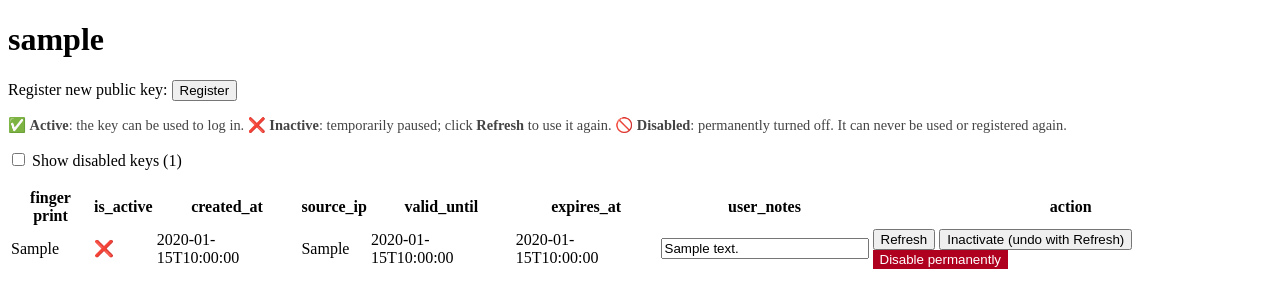
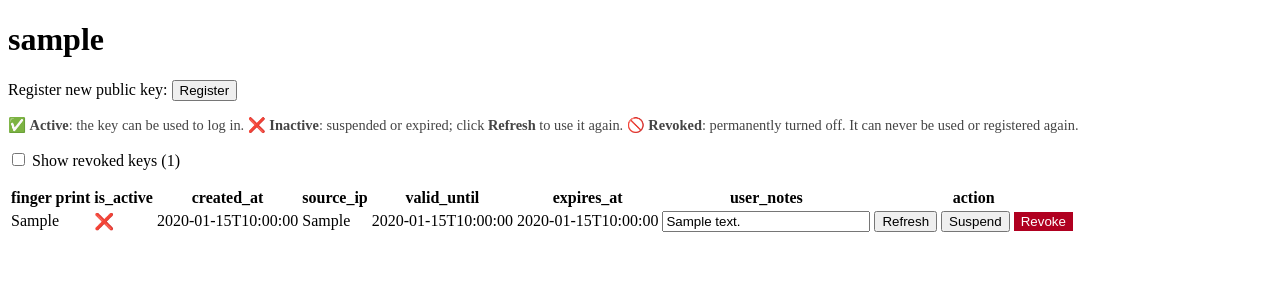
Before and after one commit to slaclab/sshkey-service, a FastAPI app: template templates/list.html.j2 in a window 1280 px wide. Shown: the top 308 px of the page. Run offline with FastAPI, Linux system fonts and the light colour scheme; the template is opened without the code that fills it: most values are stand-ins (such as "Sample title", 1, 10 or a date in 2020).

Commit message:
refactor: update terminology from "disabled" to "revoked" for clarity

```diff
--- a/app.py
+++ b/app.py
@@ -608,7 +608,7 @@ async def upload_user_public_key( request: Request, username: str, public_key: P
         logger.warning(f"Reuse of disabled key rejected: upload by {found_username} for user {username} from {source_ip}: {finger_print}")
         raise HTTPException(
             status_code=status.HTTP_403_FORBIDDEN,
-            detail="This SSH key was permanently disabled and cannot be registered again. Please generate a new keypair."
+            detail="This SSH key has been revoked and cannot be registered again. Please generate a new keypair."
         )
 
     # check if the public key is already registered
@@ -758,7 +758,7 @@ async def destroy_user_keypair( request: Request, username: str, finger_print: s
         raise HTTPException(status_code=404, detail=f"No SSH public key found for {username} with fingerprint {finger_print}.")
     if is_disabled(item):
         # keep the audit record of disabled keys
-        raise HTTPException(status_code=status.HTTP_409_CONFLICT, detail=f"SSH key {finger_print} is permanently disabled; its record is retained and cannot be destroyed.")
+        raise HTTPException(status_code=status.HTTP_409_CONFLICT, detail=f"SSH key {finger_print} has been revoked; its record is retained and cannot be destroyed.")
 
     return await redis.delete(f"user:{username}:{finger_print}")
 
@@ -788,7 +788,7 @@ async def inactivate_user_keypair( request: Request, username: str, finger_print
     if not (item := await redis.hgetall(key)):
         raise HTTPException(status_code=404, detail=f"No SSH public key found for {username} with fingerprint {finger_print}.")
     if is_disabled(item):
-        raise HTTPException(status_code=status.HTTP_403_FORBIDDEN, detail=f"SSH key {finger_print} is permanently disabled.")
+        raise HTTPException(status_code=status.HTTP_403_FORBIDDEN, detail=f"SSH key {finger_print} has been revoked and cannot be suspended.")
 
     # stupid dragonfly won't overwrite the hexpire. so lets delete the hash altogether and rewrite it
     await redis.delete(key)
@@ -833,7 +833,7 @@ async def refresh_user_keypair( request: Request, username: str, finger_print: s
         raise HTTPException(status_code=404, detail=f"No SSH public key found for {username} with fingerprint {finger_print}.")
     if is_disabled(item):
         logger.warning(f"Attempt to refresh disabled key by {found_username} for user {username}: {finger_print}")
-        raise HTTPException(status_code=status.HTTP_403_FORBIDDEN, detail=f"SSH key {finger_print} is permanently disabled and cannot be refreshed. Please register a new key.")
+        raise HTTPException(status_code=status.HTTP_403_FORBIDDEN, detail=f"SSH key {finger_print} has been revoked and cannot be refreshed. Please register a new key.")
     item = convert_key_bundle_to_pendulum(item)
 
     # do not extend past expire time
@@ -906,7 +906,7 @@ async def update_user_notes( request: Request, username: str, finger_print: str,
     if not item:
         raise HTTPException(status_code=404, detail=f"No SSH public key found for {username} with fingerprint {finger_print}.")
     if is_disabled(item):
-        raise HTTPException(status_code=status.HTTP_403_FORBIDDEN, detail=f"SSH key {finger_print} is permanently disabled; its notes cannot be changed.")
+        raise HTTPException(status_code=status.HTTP_403_FORBIDDEN, detail=f"SSH key {finger_print} has been revoked; its notes cannot be changed.")
 
     # Update the user_notes field
     await redis.hset(key, 'user_notes', user_notes.user_notes)
--- a/templates/list.html.j2
+++ b/templates/list.html.j2
@@ -28,7 +28,7 @@
         .disabled-status {
             cursor: help;
         }
-        /* permanently disabled keys are hidden unless "show disabled keys" is ticked */
+        /* revoked (permanently disabled) keys are hidden unless "show revoked keys" is ticked */
         #mykeys tr.disabled-key {
             display: none;
             color: #888;
@@ -53,12 +53,12 @@
 
     <p class="key-legend">
         ✅ <b>Active</b>: the key can be used to log in.
-        ❌ <b>Inactive</b>: temporarily paused; click <b>Refresh</b> to use it again.
-        🚫 <b>Disabled</b>: permanently turned off. It can never be used or registered again.
+        ❌ <b>Inactive</b>: suspended or expired; click <b>Refresh</b> to use it again.
+        🚫 <b>Revoked</b>: permanently turned off. It can never be used or registered again.
     </p>
 
     {% if disabled_count %}
-    <p><label><input type="checkbox" id="show-disabled"> Show disabled keys ({{ disabled_count }})</label></p>
+    <p><label><input type="checkbox" id="show-disabled"> Show revoked keys ({{ disabled_count }})</label></p>
     {% endif %}
 
     <table id="mykeys">
@@ -82,7 +82,7 @@
 {{ key['finger_print'] }}
     </td>
     <td>
-{% if key.get('is_disabled') %}<span class="disabled-status" title="Permanently disabled {{ key.get('disabled_at', '') }} by {{ key.get('disabled_by', '') }}{% if key.get('disabled_reason') %}: {{ key['disabled_reason'] }}{% endif %}">🚫</span>{% elif key.get('is_blacklisted') %}<span class="blacklist-warning" title="This SSH key fingerprint is BLACKLISTED">⚠️</span>{% elif key.get('is_active') == "1" %}✅{% else %}❌{% endif %}
+{% if key.get('is_disabled') %}<span class="disabled-status" title="Revoked {{ key.get('disabled_at', '') }} by {{ key.get('disabled_by', '') }}{% if key.get('disabled_reason') %}: {{ key['disabled_reason'] }}{% endif %}">🚫</span>{% elif key.get('is_blacklisted') %}<span class="blacklist-warning" title="This SSH key fingerprint is BLACKLISTED">⚠️</span>{% elif key.get('is_active') == "1" %}✅{% else %}❌{% endif %}
     </td>
     <td class="datetime" data-utc="{{ key['created_at'] }}">
 {{ key['created_at'] }}
@@ -103,11 +103,11 @@
     </td>
     <td>
     {% if key.get('is_disabled') %}
-    <span title="Permanently disabled keys cannot be refreshed or changed">Permanently disabled</span>
+    <span title="Revoked keys cannot be refreshed or changed">Revoked</span>
     {% else %}
     <button class="refresh"{% if locked %} disabled{% endif %} title="Make this key active again for another {{ (validity_period / 3600) | int }} hours.">Refresh</button>
-    <button class="inactivate"{% if locked %} disabled{% endif %} title="Temporarily pause this key. You can undo this at any time with Refresh.">Inactivate (undo with Refresh)</button>
-    <button class="disable"{% if locked %} disabled{% endif %} title="Use this if the key may be compromised or the device holding it is lost. This CANNOT be undone; you will need to generate and register a new key.">Disable permanently</button>
+    <button class="inactivate"{% if locked %} disabled{% endif %} title="Temporarily stop this key. Click Refresh to resume it.">Suspend</button>
+    <button class="disable"{% if locked %} disabled{% endif %} title="Permanently turn off this key, e.g. if it may be compromised or the device holding it is lost. This CANNOT be undone; you will need to generate and register a new key.">Revoke</button>
     {% endif %}
     </td>
 
@@ -159,8 +159,8 @@
     document.querySelectorAll(".disable").forEach((el) => el.addEventListener("click", (ev) => {
         if (ev.currentTarget.disabled) return;
         const fingerprint = ev.currentTarget.closest("tr").getAttribute("data-fingerprint");
-        if (!confirm(`WARNING: disabling is PERMANENT.\n\nPermanently disable key ${fingerprint}?\n\nThis CANNOT be undone. The key will stop working immediately and can never be registered again. You will need to generate a new keypair.\n\n(If you only want to pause it, use Inactivate instead.)`)) return;
-        const reason = prompt("Optional: why are you disabling this key? (e.g. lost laptop, possibly compromised)", "");
+        if (!confirm(`WARNING: revoking is PERMANENT.\n\nRevoke key ${fingerprint}?\n\nThis CANNOT be undone. The key will stop working immediately and can never be registered again. You will need to generate a new keypair.\n\n(If you only want to stop it for now, use Suspend instead.)`)) return;
+        const reason = prompt("Optional: why are you revoking this key? (e.g. lost laptop, possibly compromised)", "");
         if (reason === null) return;
         fpoperation(`../disable/${username}/${fingerprint}`, "POST", { reason: reason });
     }))
```
Also changed, not shown: tests/test_disable.py (+3 -3 lines).
